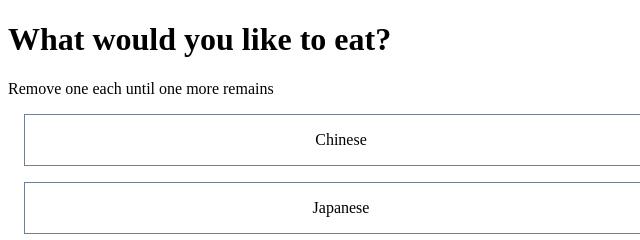
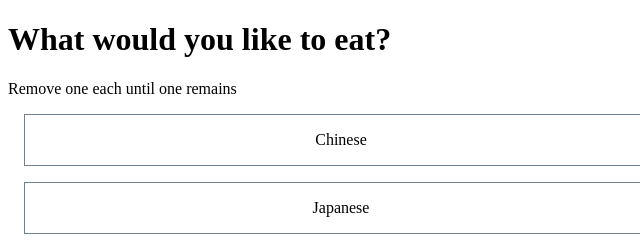
Before and after one commit to ashalexis/hungy-v1, a website: page index.html in a window 1280 px wide. Shown: the top 240 px of the page, 0-640 px from the left. Drawn offline with nearby package versions, Linux system fonts and the light colour scheme; no server answers.

Commit message:
typo fix

```diff
--- a/index.html
+++ b/index.html
@@ -31,7 +31,7 @@
 
   <body>
     <h1>What would you like to eat?</h1>
-    <p>Remove one each until one more remains</p>
+    <p>Remove one each until one remains</p>
     <form id="form">
       <div class="foodbutton">
         <label for="chinese">
```
